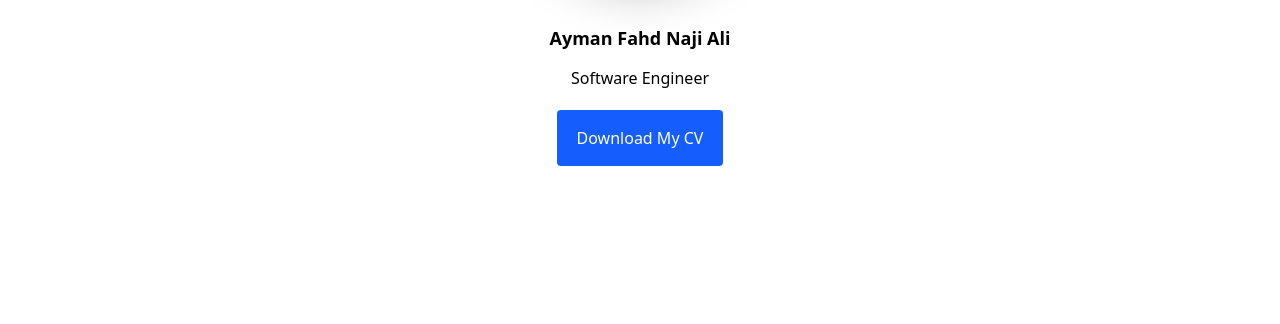
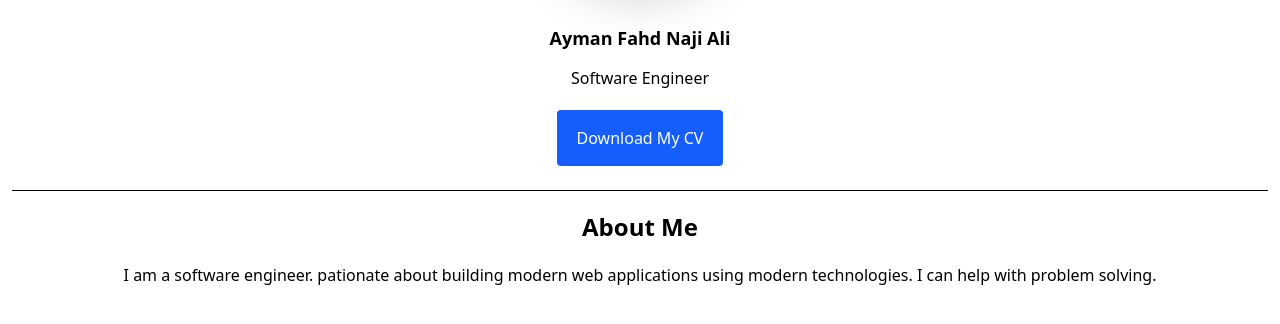
Before and after one commit to aymanfali/my-portfolio, a website: page index.html in a window 1280 px wide. Shown: the part 382-706 px from the top of the page. Drawn offline with Linux system fonts and the light colour scheme.

Commit message:
feat: add about section

```diff
--- a/index.html
+++ b/index.html
@@ -89,6 +89,18 @@
             <p class="leading-10">Software Engineer</p>
             <a class="bg-blue-600 text-white px-5 py-4 m-3 rounded" href="">Download My CV</a>
         </section>
+
+        <hr class="m-3">
+
+        <section class="about m-5">
+            <h1 class="text-2xl text-center font-bold m-3">About Me</h1>
+            <p class="leading-10 text-center">
+                I am a software engineer. pationate about building modern web applications using modern
+                technologies.
+                I can
+                help with problem solving.
+            </p>
+        </section>
     </main>
 
     <footer>
```
Also changed, not shown: src/assets/css/output.css.
